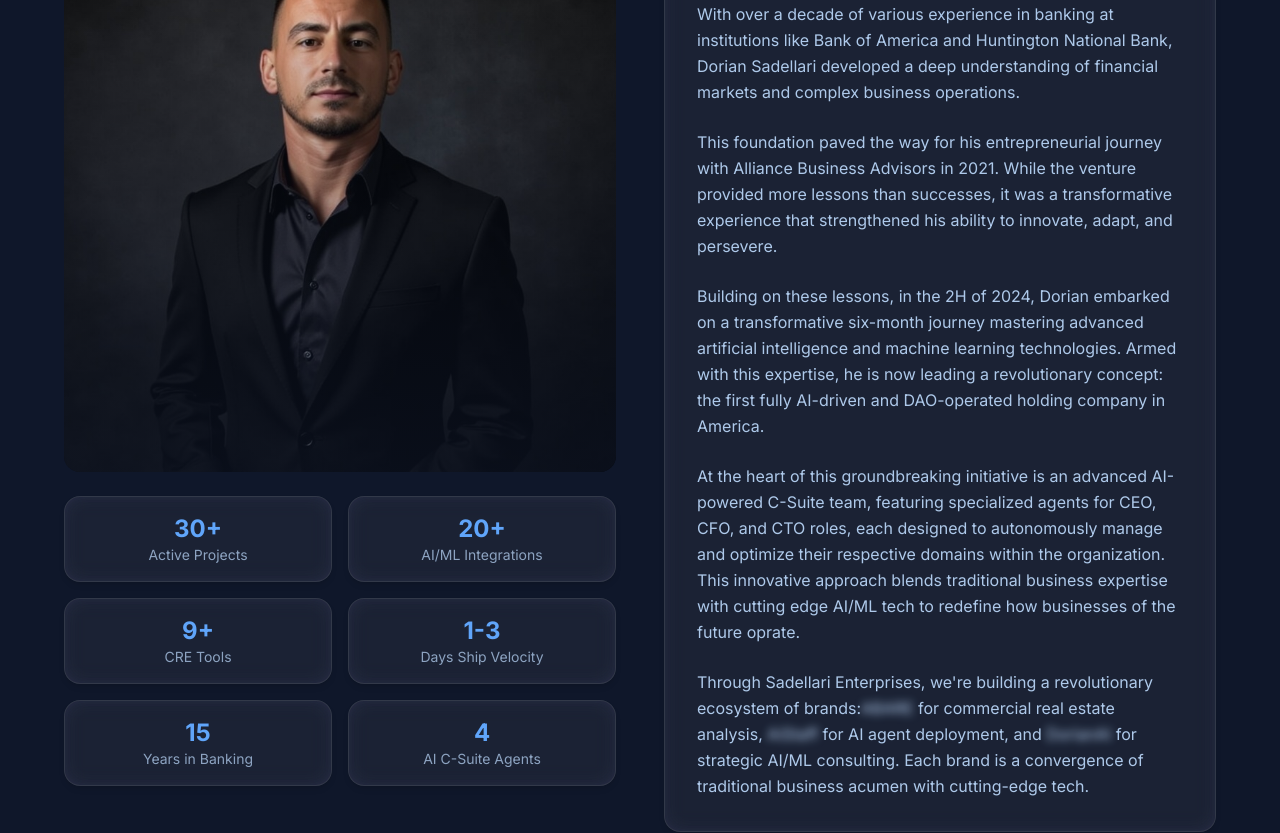
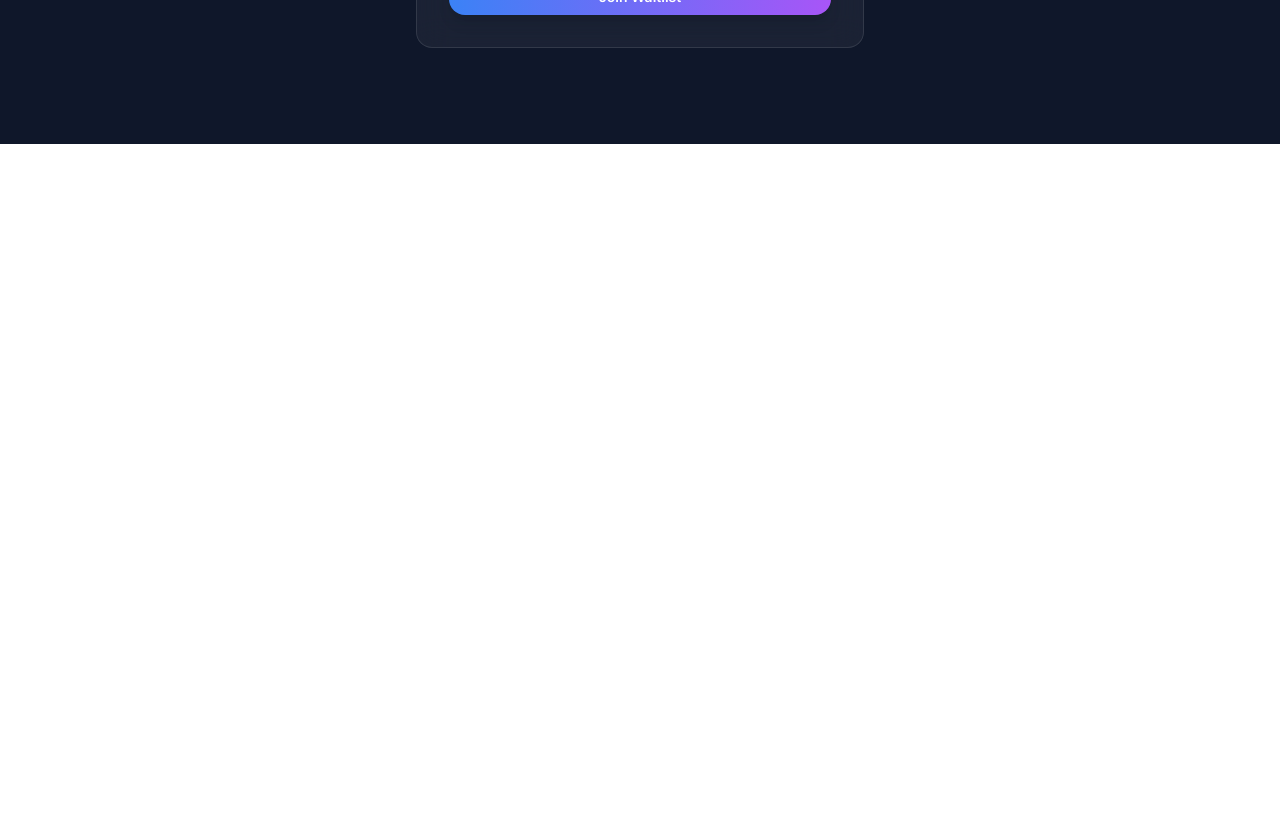
Before and after one commit to tony-42069/sadellari-website, a Next.js app: page / in a window 1280 px wide. Shown: the part 1080-1913 px from the top of the page. After the commit the page ends 1224 px from the top, so only its background shows below. Built offline with nearby package versions, Linux system fonts and the light colour scheme.

Commit message:
feat: simplify landing page for soft launch

```diff
--- a/src/components/EnhancedLanding.tsx
+++ b/src/components/EnhancedLanding.tsx
@@ -171,171 +171,10 @@ const EnhancedLanding: React.FC = () => {
   return (
     <div className="min-h-screen bg-slate-900 text-white relative overflow-hidden">
       <ParticleField />
-      <Navigation links={[
-        { href: '#home', text: 'Home' },
-        { href: '#about', text: 'About' },
-        { href: '#innovation', text: 'Innovation' },
-        { href: '#portfolio', text: 'Portfolio' },
-        { href: '#contact', text: 'Contact' }
-      ]} />
 
       <HeroSection />
 
-      <section id="about" className="py-24 relative z-10">
-        <div className="container mx-auto px-4">
-          <motion.div
-            className="max-w-6xl mx-auto"
-            initial={{ opacity: 0, y: 50 }}
-            whileInView={{ opacity: 1, y: 0 }}
-            viewport={{ once: true }}
-          >
-            <h2 className="text-4xl font-bold text-center mb-16 bg-clip-text text-transparent bg-gradient-to-r from-blue-400 via-purple-400 to-blue-400 animate-gradient glow">
-              About Us
-            </h2>
-
-            <div className="grid md:grid-cols-2 gap-12">
-              <div className="space-y-6">
-                <div className="relative w-full aspect-square rounded-2xl overflow-hidden">
-                  <Image
-                    src="/dorian-photo.jpg"
-                    alt="Dorian Sadellari"
-                    fill
-                    className="object-cover hover:scale-105 transition-transform duration-500"
-                  />
-                  <div className="absolute inset-0 bg-gradient-to-t from-slate-900/60 to-transparent" />
-                </div>
-
-                <div className="grid grid-cols-2 gap-4">
-                  <div className="glass p-4 text-center rounded-2xl">
-                    <div className="text-2xl font-bold text-blue-400">30+</div>
-                    <div className="text-sm text-blue-200/70">Active Projects</div>
-                  </div>
-                  <div className="glass p-4 text-center rounded-2xl">
-                    <div className="text-2xl font-bold text-blue-400">20+</div>
-                    <div className="text-sm text-blue-200/70">AI/ML Integrations</div>
-                  </div>
-                  <div className="glass p-4 text-center rounded-2xl">
-                    <div className="text-2xl font-bold text-blue-400">9+</div>
-                    <div className="text-sm text-blue-200/70">CRE Tools</div>
-                  </div>
-                  <div className="glass p-4 text-center rounded-2xl">
-                    <div className="text-2xl font-bold text-blue-400">1-3</div>
-                    <div className="text-sm text-blue-200/70">Days Ship Velocity</div>
-                  </div>
-                  <div className="glass p-4 text-center rounded-2xl">
-                    <div className="text-2xl font-bold text-blue-400">15</div>
-                    <div className="text-sm text-blue-200/70">Years in Banking</div>
-                  </div>
-                  <div className="glass p-4 text-center rounded-2xl">
-                    <div className="text-2xl font-bold text-blue-400">4</div>
-                    <div className="text-sm text-blue-200/70">AI C-Suite Agents</div>
-                  </div>
-                </div>
-              </div>
-
-              <div className="space-y-8">
-                <div className="glass p-8 rounded-2xl">
-                  <h3 className="text-2xl font-bold text-blue-300 mb-4">Vision & Leadership</h3>
-                  <p className="text-blue-200/90 leading-relaxed mb-6">
-                    With over a decade of various experience in banking at institutions like Bank of America
-                    and Huntington National Bank, Dorian Sadellari developed a deep understanding of financial
-                    markets and complex business operations.
-                  </p>
-                  <p className="text-blue-200/90 leading-relaxed mb-6">
-                    This foundation paved the way for his entrepreneurial journey with Alliance Business Advisors in 2021.
-                    While the venture provided more lessons than successes, it was a transformative experience
-                    that strengthened his ability to innovate, adapt, and persevere.
-                  </p>
-                  <p className="text-blue-200/90 leading-relaxed mb-6">
-                    Building on these lessons, in the 2H of 2024, Dorian embarked on a transformative six-month journey
-                    mastering advanced artificial intelligence and machine learning technologies. Armed with this
-                    expertise, he is now leading a revolutionary concept: the first fully AI-driven and DAO-operated
-                    holding company in America.
-                  </p>
-                  <p className="text-blue-200/90 leading-relaxed mb-6">
-                    At the heart of this groundbreaking initiative is an advanced AI-powered C-Suite team,
-                    featuring specialized agents for CEO, CFO, and CTO roles, each designed to
-                    autonomously manage and optimize their respective domains within the organization.
-                    This innovative approach blends traditional business expertise with cutting edge AI/ML
-                    tech to redefine how businesses of the future oprate.
-                  </p>
-                  <p className="text-blue-200/90 leading-relaxed">
-                    Through Sadellari Enterprises, we're building a revolutionary ecosystem of brands:
-                    <span className="blur-sm select-none">ABARE</span> for commercial real estate analysis,{' '}
-                    <span className="blur-sm select-none">AiStaff</span> for AI agent deployment, and{' '}
-                    <span className="blur-sm select-none">DorianAI</span> for strategic AI/ML consulting. Each brand is a convergence of traditional
-                    business acumen with cutting-edge tech.
-                  </p>
-                </div>
-              </div>
-            </div>
-          </motion.div>
-        </div>
-      </section>
-
-      <InnovationSection />
-
-      <section id="portfolio" className="py-24 relative z-10">
-        <div className="container mx-auto px-4">
-          <motion.h2
-            className="text-4xl font-bold text-center mb-16 bg-clip-text text-transparent bg-gradient-to-r from-blue-400 via-purple-400 to-blue-400 animate-gradient glow"
-            initial={{ opacity: 0, y: 50 }}
-            whileInView={{ opacity: 1, y: 0 }}
-            viewport={{ once: true }}
-          >
-            Our Portfolio
-          </motion.h2>
-
-          <div className="grid md:grid-cols-3 gap-8">
-            <BrandCard
-              logo="/a3-final-cropped.png"
-              title="ABARE"
-              actualBrandName="ABARE"
-              description="An innovative CRE analysis platform combining advanced financial modeling with AI-driven insights. Streamlines deal evaluation, market analysis, and investment decisions."
-              delay={0.2}
-            />
-            <BrandCard
-              logo="/d-logo-final-cropped.png"
-              title="DorianAI"
-              actualBrandName="DorianAI"
-              description="Expert AI consulting and system integration services, transforming businesses through custom ML solutions, strategic automation, and advanced analytics implementations."
-              delay={0.4}
-            />
-            <BrandCard
-              logo="/e-logo-final-cropped.png"
-              title="AiStaff"
-              actualBrandName="AiStaff"
-              description="A next-generation AI agent marketplace revolutionizing enterprise operations. Deploy customized AI solutions for workflow automation, data analysis, and business process optimization."
-              delay={0.6}
-            />
-          </div>
-          <div className="mt-12 text-center text-blue-200/80">
-            Estimated launch for brands: Late January 2025
-          </div>
-        </div>
-      </section>
-
-      <GovernanceSection />
-      <TimelineSection />
-
-      <section className="py-16 relative z-10">
-        <div className="container mx-auto px-4">
-          <blockquote className="glass p-8 border-l-4 border-blue-500 max-w-4xl mx-auto rounded-2xl">
-            <p className="text-xl text-blue-200/90 italic leading-relaxed">
-              "At Sadellari Enterprises, our vision is to revolutionize how businesses operate by seamlessly integrating human
-              authenticity with the power of artificial intelligence and machine learning. We aim to empower solopreneurs,
-              small businesses, enterprises, and organizations with cutting-edge, custom tools that unlock their
-              full potential. By implementing the latest and greatest, data-driven solutions that elevate industries, enhance
-              productivity, and redefine success in the modern era.
-            </p>
-            <footer className="mt-4 text-blue-300 font-semibold">
-              — Dorian Sadellari, Founder
-            </footer>
-          </blockquote>
-        </div>
-      </section>
-
-
+      {/* Contact/Waitlist Section */}
       <section id="contact" className="py-24 relative z-10">
         <div className="container mx-auto px-4">
           <motion.h2
@@ -344,7 +183,7 @@ const EnhancedLanding: React.FC = () => {
             whileInView={{ opacity: 1, y: 0 }}
             viewport={{ once: true }}
           >
-            Join the Waitlist
+
           </motion.h2>
           <div className="max-w-md mx-auto bg-white/5 p-8 rounded-2xl backdrop-blur-lg border border-white/10">
             <form onSubmit={async (e) => {
@@ -397,6 +236,34 @@ const EnhancedLanding: React.FC = () => {
           </div>
         </div>
       </section>
+
+      {/* Everything after waitlist wrapped in hidden div */}
+      <div style={{ display: 'none' }}>
+        <Navigation links={[
+          { href: '#home', text: 'Home' },
+          { href: '#about', text: 'About' },
+          { href: '#innovation', text: 'Innovation' },
+          { href: '#portfolio', text: 'Portfolio' },
+          { href: '#contact', text: 'Contact' }
+        ]} />
+
+        <section id="about" className="py-24 relative z-10">
+          {/* [Your existing about section content remains exactly as is] */}
+        </section>
+
+        <InnovationSection />
+
+        <section id="portfolio" className="py-24 relative z-10">
+          {/* [Your existing portfolio section content remains exactly as is] */}
+        </section>
+
+        <GovernanceSection />
+        <TimelineSection />
+
+        <section className="py-16 relative z-10">
+          {/* [Your existing quote section content remains exactly as is] */}
+        </section>
+      </div>
     </div>
   );
 };
```
